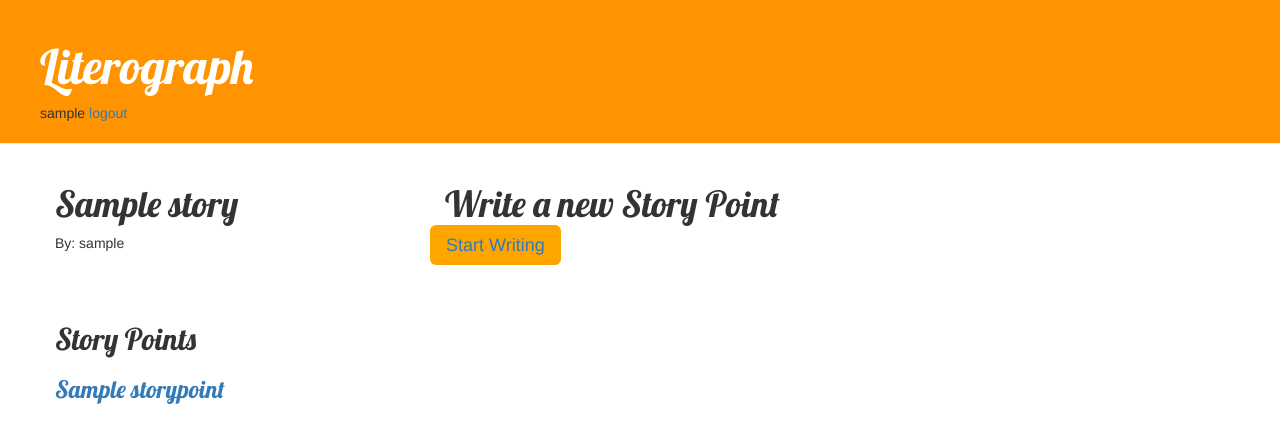
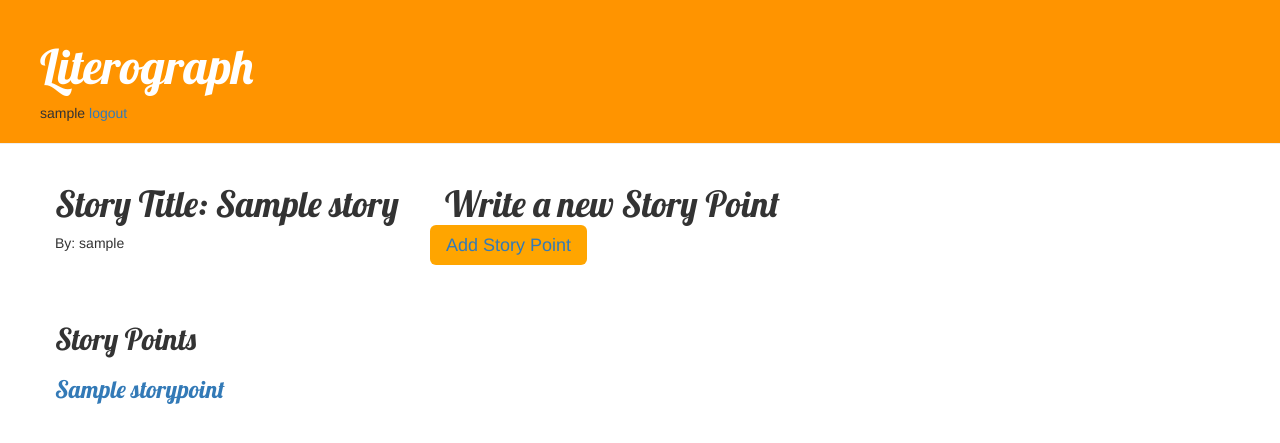
Before and after one commit to dbushey/literograph2.0, a Django app: page /story/1/ in a window 1280 px wide. Shown: the top 443 px of the page. Run offline with Django 3.2, Linux system fonts and the light colour scheme; a user stored in the database is signed in; tables that the repository leaves empty hold one stand-in row (values such as "Sample post"); some libraries are stand-ins or nearby versions.

Commit message:
Edited butoon names

```diff
--- a/lito/templates/lito/story_detail.html
+++ b/lito/templates/lito/story_detail.html
@@ -6,7 +6,7 @@
         <div class="row">
 
         <div class="col-md-6">
-            <h1>{{ story.title }}</h1>
+            <h1>Story Title: {{ story.title }}</h1>
             <p>By: {{ story.author }}</p>
             <br><br>
 
@@ -34,7 +34,7 @@
         </div>
 
         <div>
-            <a href="{% url 'story_point_new' pk=story.pk %}" type="button" class="btn-lg btn-link" style="background-color:orange" >Start Writing</a>
+            <a href="{% url 'story_point_new' pk=story.pk %}" type="button" class="btn-lg btn-link" style="background-color:orange" >Add Story Point</a>
         </div>
 
     </div>
```
